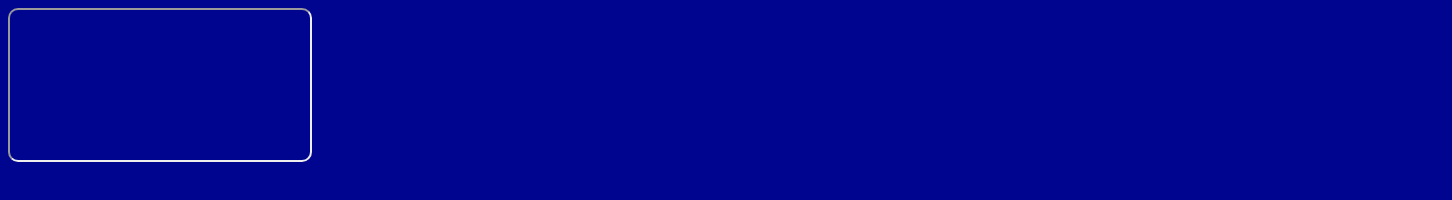
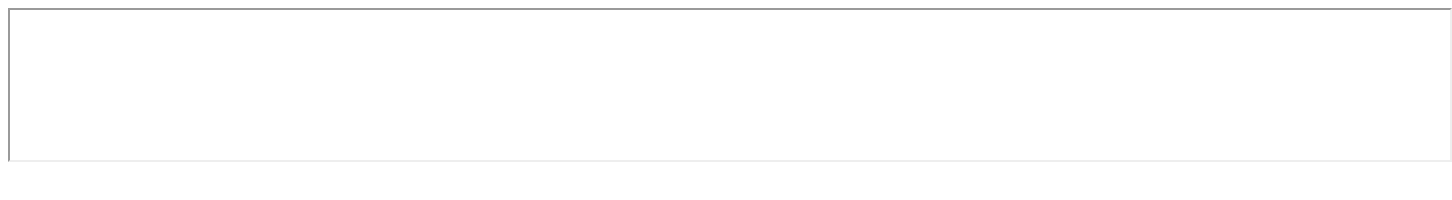
Before and after one commit to sorestar/Recipe_Page-FrontendMentor, a plain HTML site: page index.html in a window 1280 px wide. Shown: the whole page, 1452 px wide, since content can reach past the window. Drawn offline with Linux system fonts and the light colour scheme.

Commit message:
Update index.html

```diff
--- a/index.html
+++ b/index.html
@@ -42,8 +42,8 @@ font-family:'youngserif';
 </head>
 
 
-<body bgcolor= 'hsl(30, 54%, 90%)'>
-  <iframe bgcolor= 'hsl(0,0%,100%)' width="1440" id='rcorner'>
+<body style='bgcolor:hsl(30, 54%, 90%)'>
+  <iframe style='bgcolor:hsl(0,0%,100%)' width="1440" >
   <header>
   <img src="images/image-omelette.jpeg" alt="omelette" id='rcornerimage'>
 <h1>Simple Omelette Recipe</h1>
```
